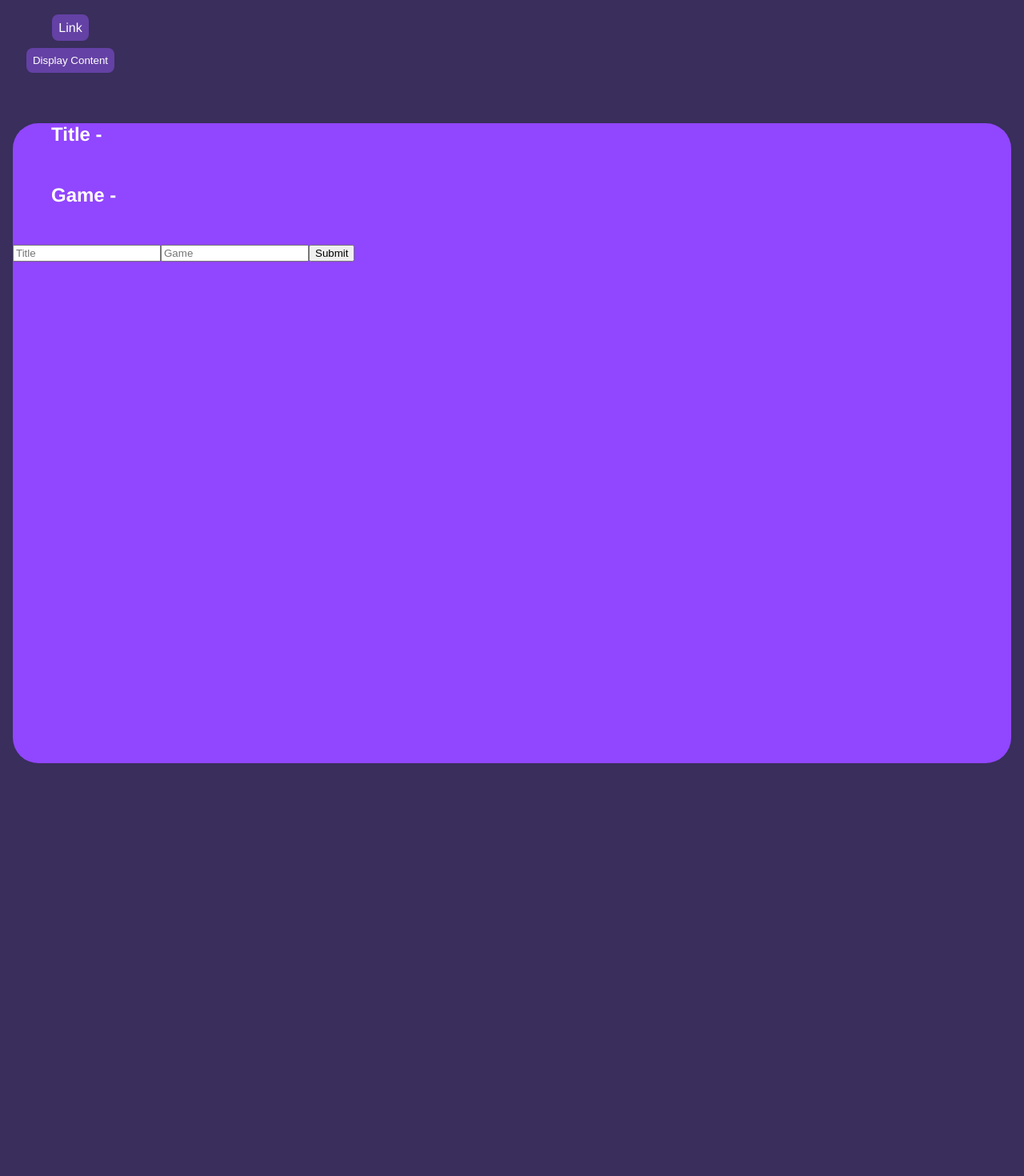
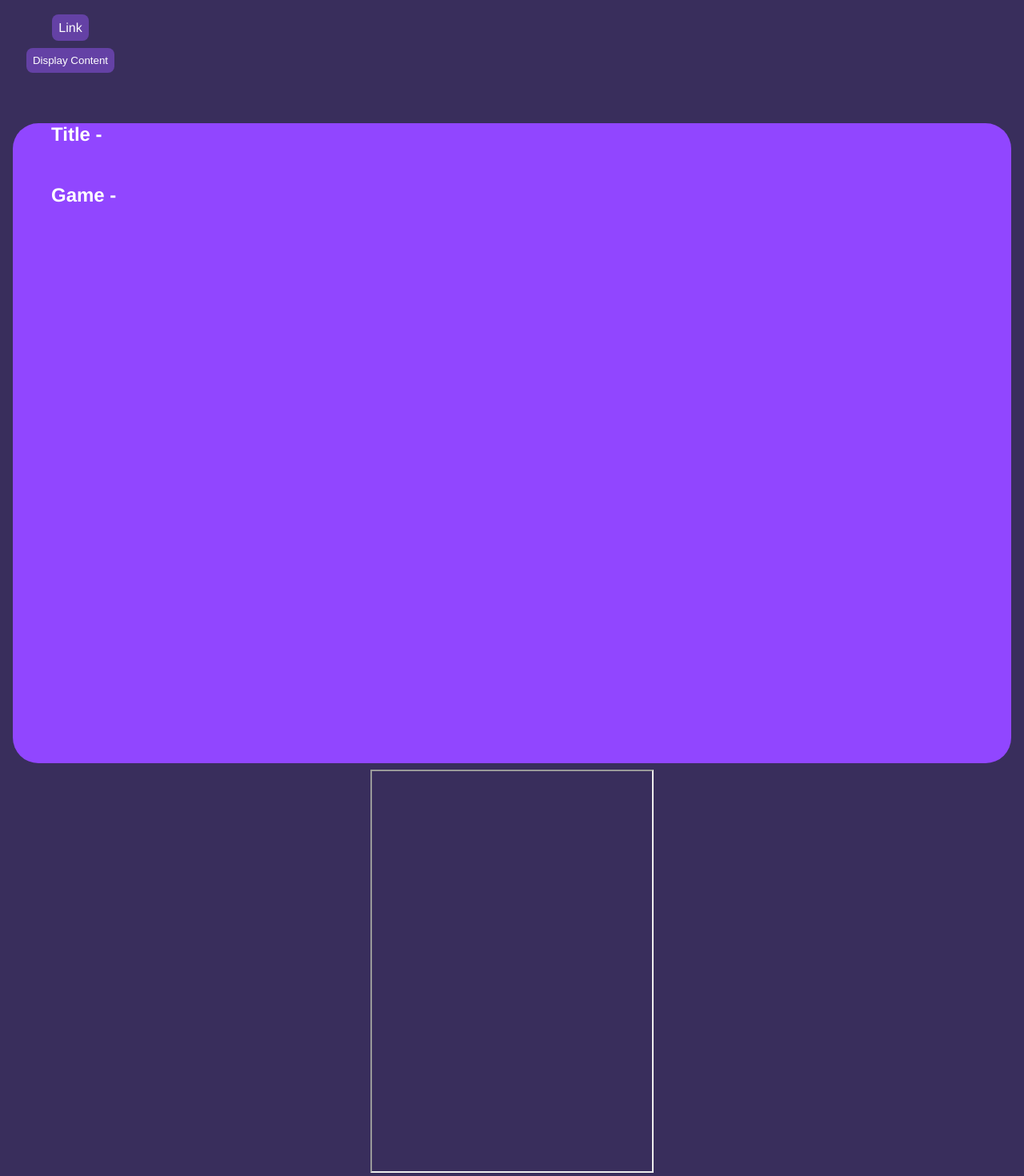
Before and after one commit to JonathanHumphrey/twitch-dashboard, a Vue app: page /stream-info in a window 1280 px wide. Shown: the part 34-1504 px from the top of the page at 80% size. Before the commit the page ends 988 px from the top, so only its background shows below. Built offline with nearby package versions, Linux system fonts and the light colour scheme.

Commit message:
working on a solution to embed chat

```diff
--- a/src/components/StreamInfo.vue
+++ b/src/components/StreamInfo.vue
@@ -1,38 +1,35 @@
 <template>
   <div class="content-wrapper">
-    <h1>{{ User.username }}</h1>
+    <h1 id="user" @change="test()">{{ User.username }}</h1>
     <h2>Title - {{ StreamData.title }}</h2>
     <h2>Game - {{ StreamData.game }}</h2>
-    <div class="update-form">
-      <form action="" method="post">
-        <input type="text" class="text" id="title" placeholder="Title" />
-        <input type="text" class="text" id="game" placeholder="Game" />
-        <input type="submit" class="submit" @click="submit($event)" />
-      </form>
-    </div>
+  </div>
+
+  <div>
+    <iframe id="twitch-chat-embed" src="" height="500" width="350"> </iframe>
   </div>
 </template>
 
 <script>
+//            return `https://www.twitch.tv/embed/${this.channel}/chat?parent=${window.location.hostname}&darkpopout`;
+
 import { twitchStore } from "../stores/twitchData";
 import { mapState } from "pinia";
+import { onMounted } from "vue";
+
 export default {
   methods: {
-    submit(event) {
-      const store = twitchStore();
-      event.preventDefault();
-      let title = document.getElementById("title");
-      let game = document.getElementById("game");
-
-      const dataBlob = {
-        title: title.value,
-        game: game.value,
-      };
-      store.updateStreamInfo(dataBlob);
+    test() {
+      console.log("shid");
     },
   },
   computed: {
-    ...mapState(twitchStore, ["User", "StreamData"]),
+    ...mapState(twitchStore, ["User", "StreamData", "chatURL"]),
+  },
+  data() {
+    return {
+      username: document.getElementById("user"),
+    };
   },
 };
 </script>
--- a/src/stores/twitchData.js
+++ b/src/stores/twitchData.js
@@ -27,6 +27,7 @@ export const twitchStore = defineStore({
 		FollowedStreams: [],
 		FilteredStreams: [],
 		ActiveGames: [],
+		chatURL: "",
 	}),
 	actions: {
 		async validate(token) {
@@ -45,6 +46,13 @@ export const twitchStore = defineStore({
 					this.User.token = token;
 					this.User.valid = true;
 					console.log(this.User);
+
+					this.chatURL =
+						"https://www.twitch.tv/embed/" +
+						this.User.username +
+						"/chat?parent=localhost";
+
+					console.log(this.chatURL);
 				});
 		},
 		async fetchFollows() {
```
